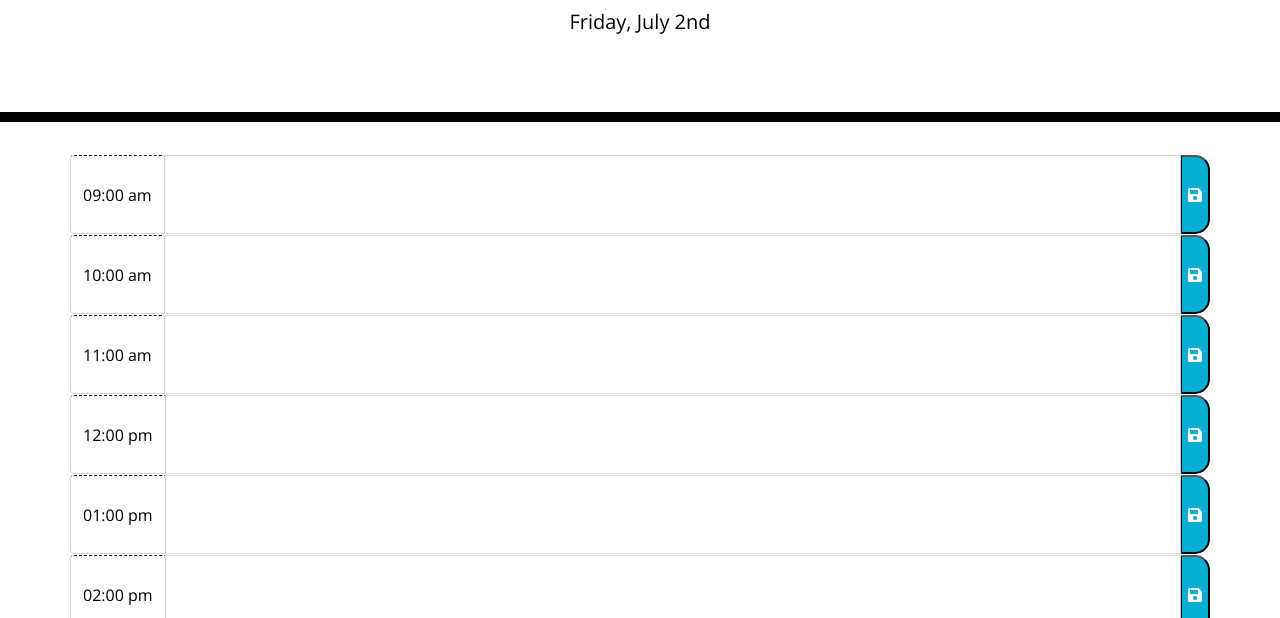
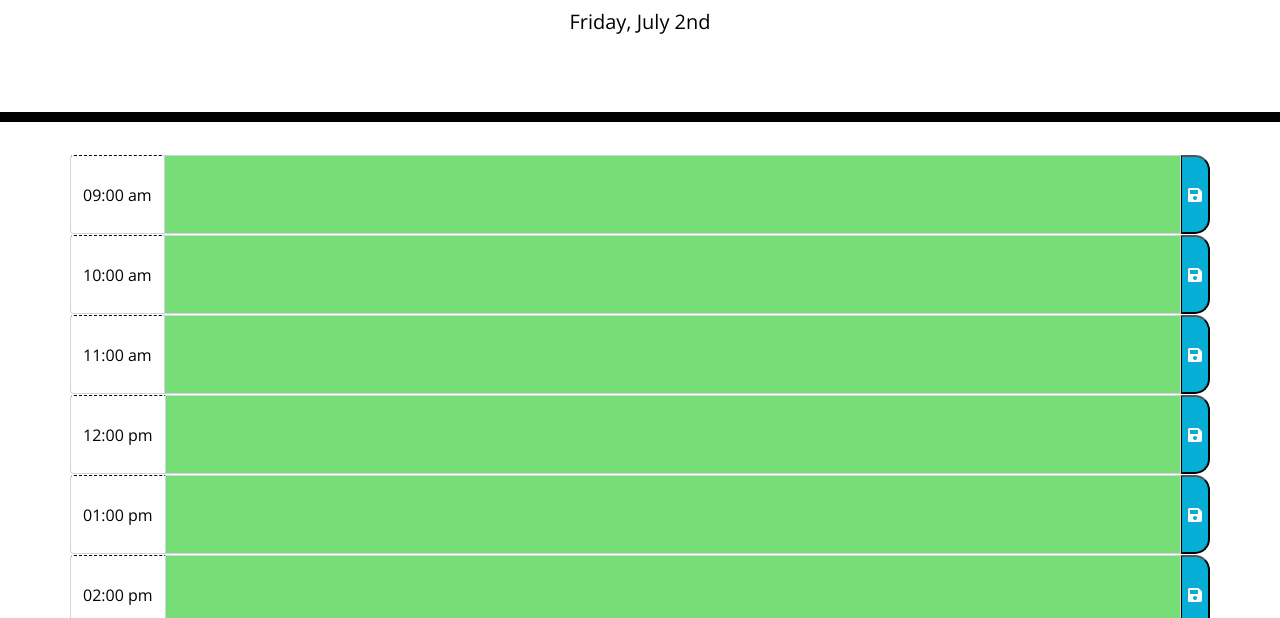
Before and after one commit to smolyakova30/workDayScheduler, a plain HTML site: page index.html in a window 1280 px wide. Shown: the part 182-800 px from the top of the page. Drawn offline with nearby package versions, Linux system fonts and the light colour scheme.

Commit message:
added function to save tasks by clicking the button, added function check for time to make it color coded

```diff
--- a/script.js
+++ b/script.js
@@ -1,5 +1,79 @@
 let currentDay = moment().format("dddd, MMMM Do");
+let hour = moment().hours();
+let userInput;
+let hourSpan;
 
+let nineAm = $("#9am");
+let tenAm = $("#10am");
+let elevenAm = $("#11am");
+let twelvePm = $("#12pm");
+let onePm = $("#13pm");
+let twoPm = $("#14pm");
+let threePm = $("#15pm");
+let fourPm = $("#16pm");
+let fivePm = $("#17pm");
 
 // Display date on a page
 $("#currentDay").text(currentDay);
+
+
+function storeTasks(){
+    var store9 = JSON.parse(localStorage.getItem("09:00 am"));
+    nineAm.val(store9);
+
+    var store10 = JSON.parse(localStorage.getItem("10:00 am"))
+    tenAm.val(store10);
+
+    var store11 = JSON.parse(localStorage.getItem("11:00 am"))
+    elevenAm.val(store11);
+
+    var store12 = JSON.parse(localStorage.getItem("12:00 pm"))
+    twelvePm.val(store12);
+
+    var store13 = JSON.parse(localStorage.getItem("01:00 pm"))
+    onePm.val(store13);
+
+    var store14 = JSON.parse(localStorage.getItem("02:00 pm"))
+    twoPm.val(store14);
+
+    var store15 = JSON.parse(localStorage.getItem("03:00 pm"))
+    threePm.val(store15);
+
+    var store16 = JSON.parse(localStorage.getItem("04:00 pm"))
+    fourPm.val(store16);
+
+    var store17 = JSON.parse(localStorage.getItem("05:00 pm"))
+    fivePm.val(store17);
+}
+
+function colorCoded () {
+
+    $(".form-control").each(function () {
+        let timeTest = parseInt($(this).attr("id"));
+        hour = parseInt(hour);
+
+        if (hour > timeTest) {
+            $(this).addClass("past");
+        } else if (hour < timeTest) {
+            $(this).addClass("future");
+        } else {
+            $(this).addClass("present");
+        }
+    });
+  }
+
+$(document).ready(function(){
+    storeTasks();
+    colorCoded();
+
+// button to save task
+$(".saveBtn").on("click", function(){
+    userInput = $(this).siblings(".form-control").val().trim();
+    console.log(userInput);
+    hourSpan = $(this).siblings(".input-group-prepend").text().trim();
+    console.log(hourSpan);
+    localStorage.setItem(hourSpan, JSON.stringify(userInput));
+
+  })
+
+});
```
Also changed, not shown: index.html (+1 -0 lines).
